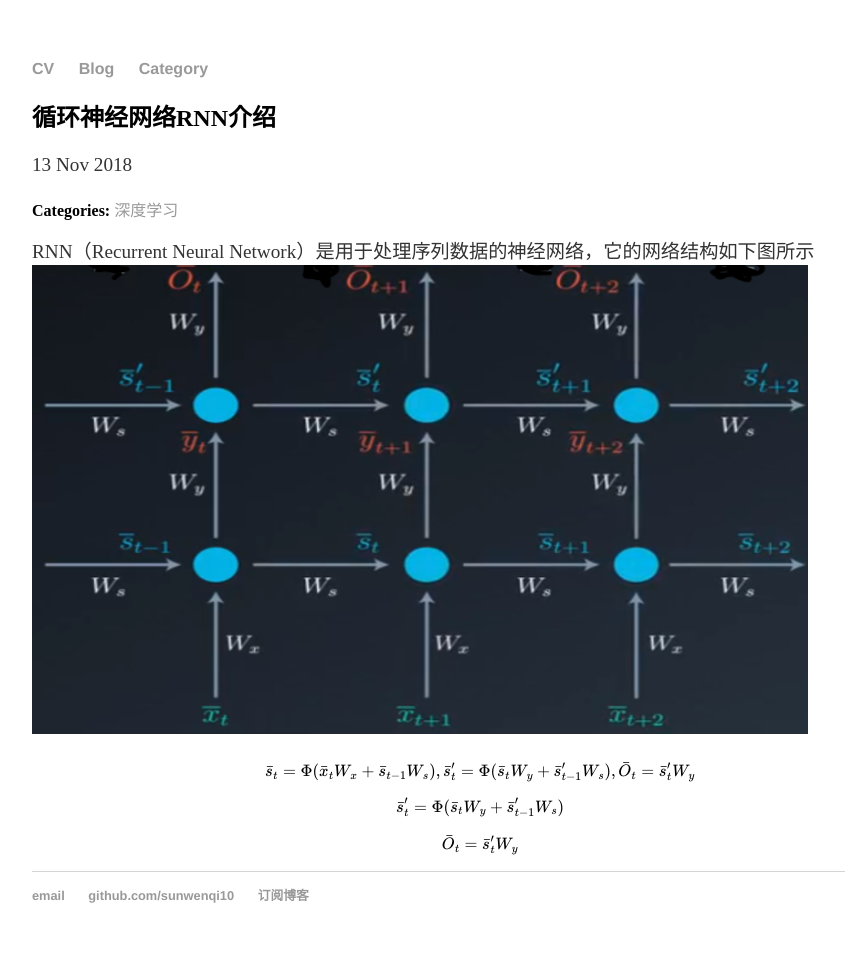
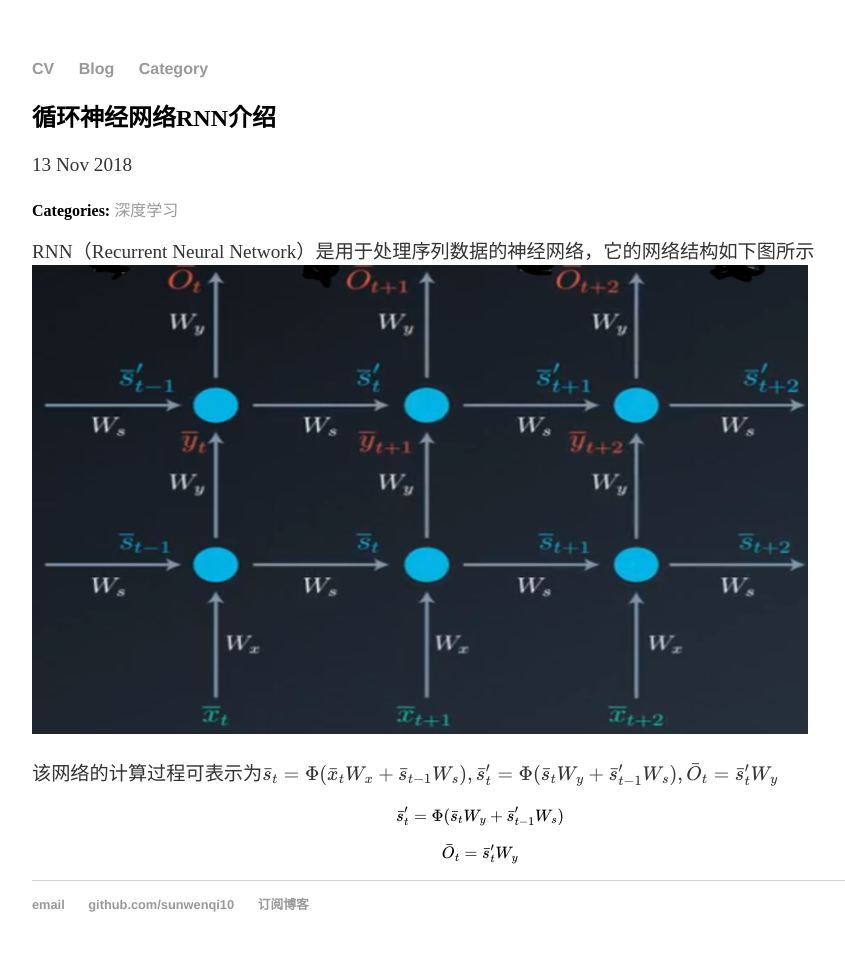
Before and after one commit to sunwenqi10/sunwenqi10.github.io, a Jekyll site: the page built from _posts/2018-11-13-Introduction to RNN.md, in a window 1280 px wide. Shown: the whole page, without its empty margins (160-1005 px from the left). Built offline with Jekyll 4.4.1, drawn with Linux system fonts in a browser that asks for light colours; formulas are drawn with MathJax 3; comment, search, counter and statistics services are not loaded.

Commit message:
Update _posts/2018-11-13-Introduction to RNN.md

```diff
--- a/_posts/2018-11-13-Introduction to RNN.md
+++ b/_posts/2018-11-13-Introduction to RNN.md
@@ -7,7 +7,7 @@ date: 2018-11-13
 RNN（Recurrent Neural Network）是用于处理序列数据的神经网络，它的网络结构如下图所示
 <img src="/img/rnn.PNG">
 
-$$\bar{s}_t=\Phi(\bar{x}_tW_x+\bar{s}_{t-1}W_s), \bar{s}'_t=\Phi(\bar{s}_tW_y+\bar{s}'_{t-1}W_s), \bar{O}_t=\bar{s}'_tW_y$$
+该网络的计算过程可表示为$$\bar{s}_t=\Phi(\bar{x}_tW_x+\bar{s}_{t-1}W_s), \bar{s}'_t=\Phi(\bar{s}_tW_y+\bar{s}'_{t-1}W_s), \bar{O}_t=\bar{s}'_tW_y$$
 
 $$\bar{s}'_t=\Phi(\bar{s}_tW_y+\bar{s}'_{t-1}W_s)$$
 
```
